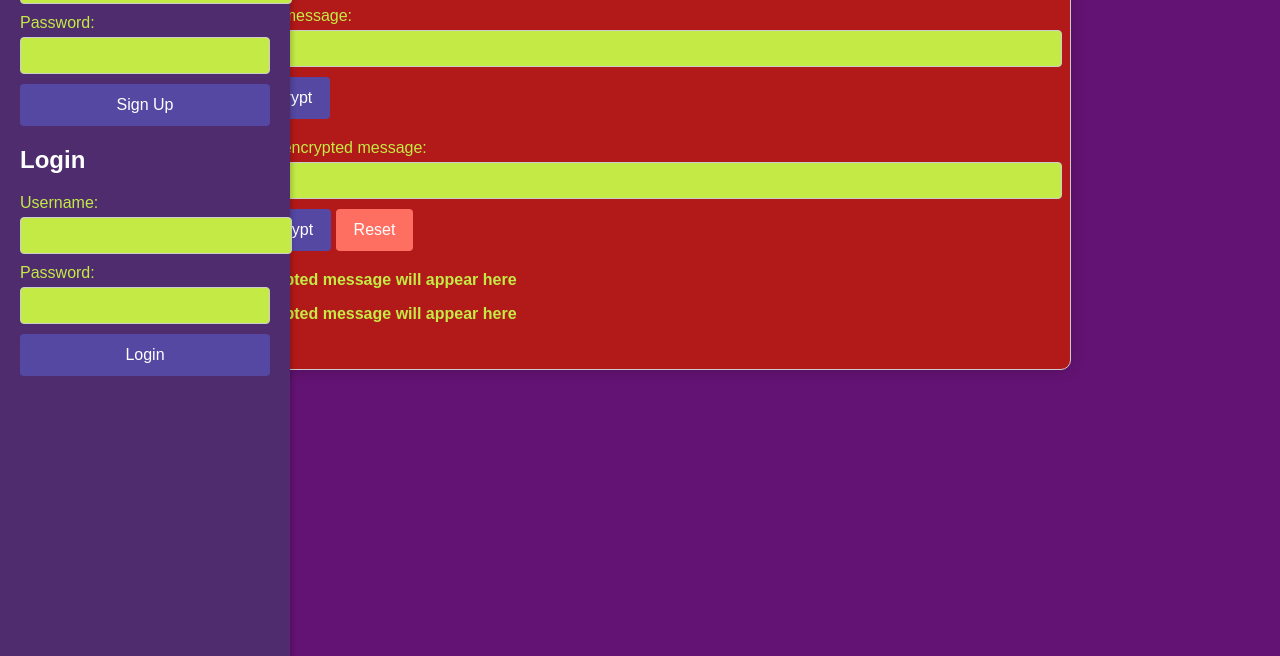
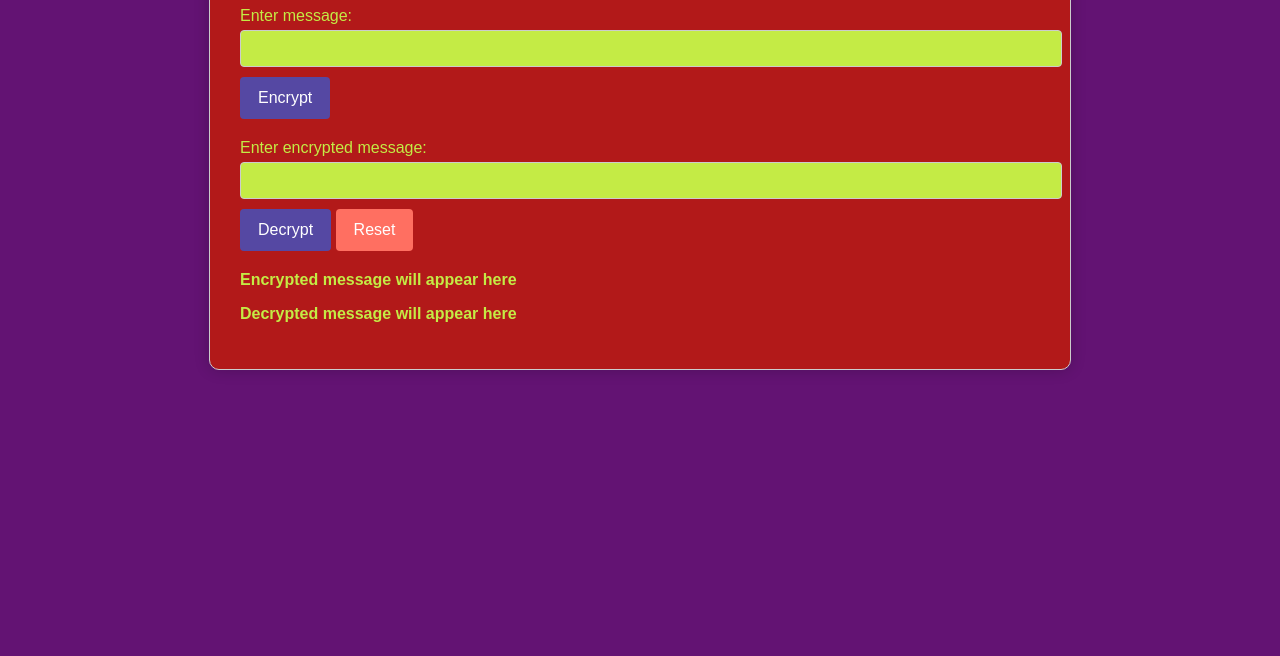
Before and after one commit to ianscottmartin/helpCaesarParty, a plain HTML site: page index.html in a window 1280 px wide. Shown: the part 144-800 px from the top of the page. Drawn offline with Linux system fonts and the light colour scheme.

Commit message:
remove login

```diff
--- a/index.html
+++ b/index.html
@@ -8,7 +8,7 @@
 </head>
 <body>
 
-<div class="sidebar">
+<!-- <div class="sidebar">
   <h2>Sign Up</h2>
   <form id="signupForm">
     <label for="signupUsername">Username:</label>
@@ -26,7 +26,7 @@
     <input type="password" id="loginPassword" required>
     <button type="submit">Login</button>
   </form>
-</div>
+</div> -->
 
 <div class="container">
   <h1>Caesar Cipher</h1>
```
